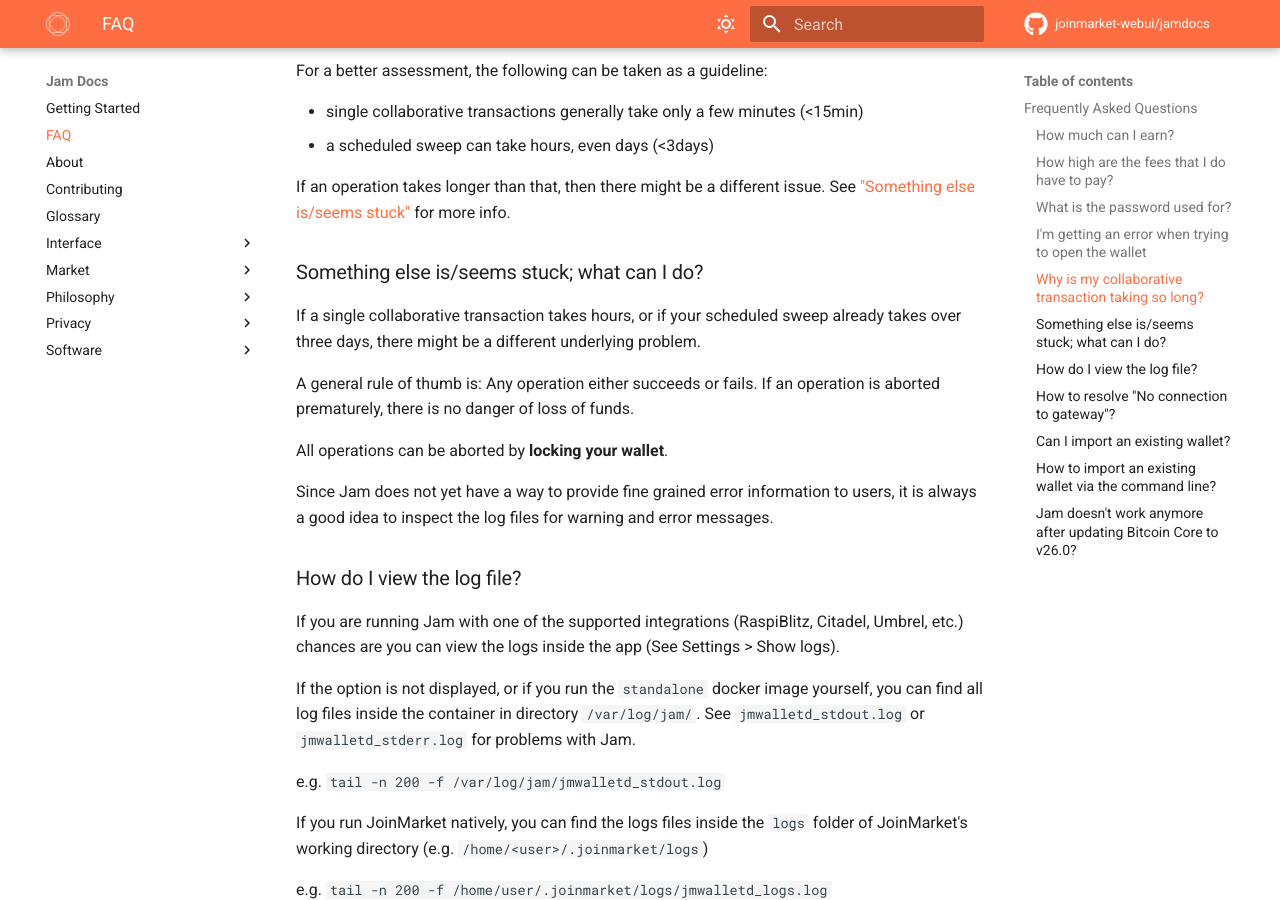
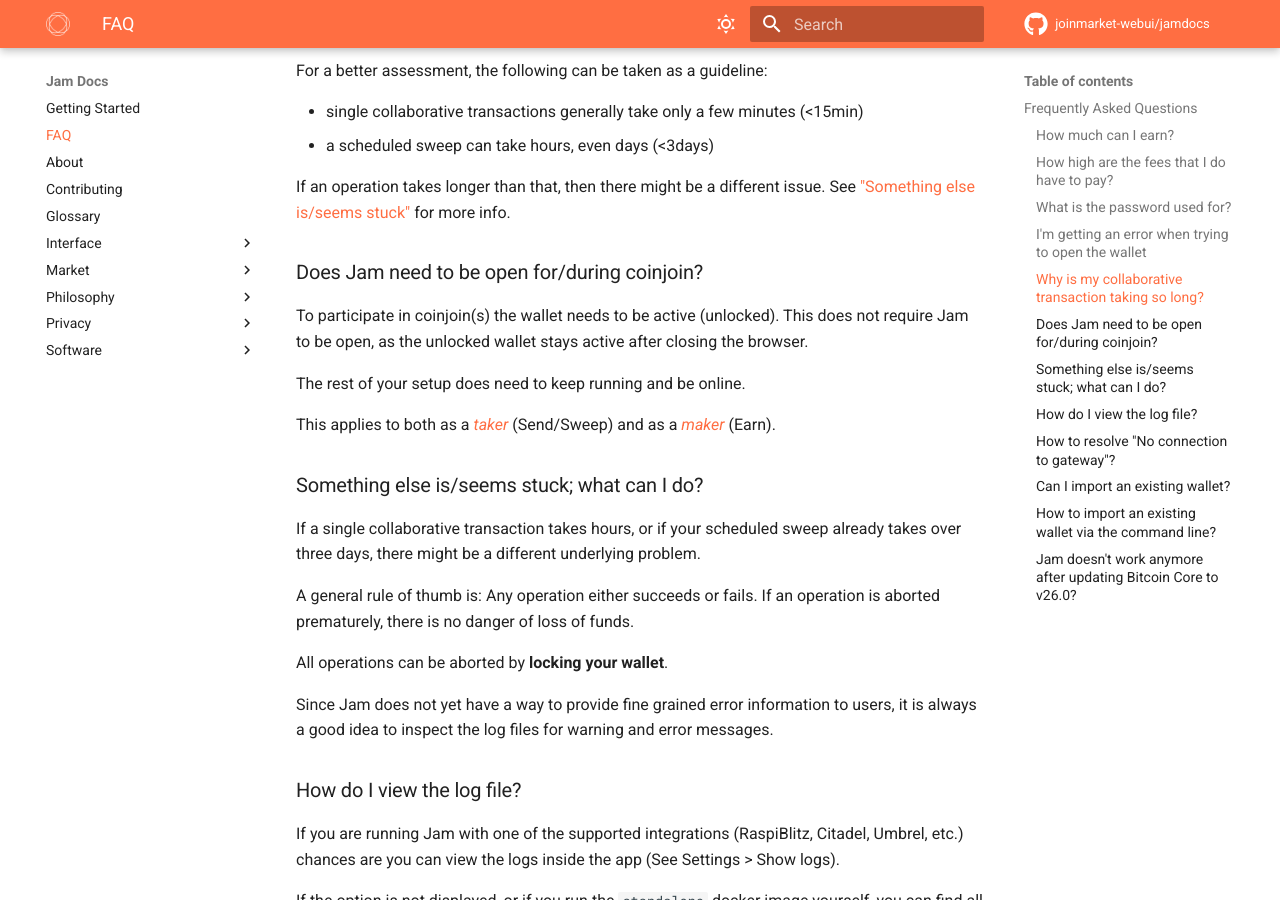
Before and after one commit to joinmarket-webui/jamdocs, an MkDocs documentation site: the page built from docs/FAQ.md, in a window 1280 px wide and 900 px high, scrolled down 1797 px. Built offline with MkDocs 1.6.1 and Material for MkDocs 9.7.7, drawn with Linux system fonts in a browser that asks for light colours; nearby versions of some CDN libraries; comment, search, counter and statistics services are not loaded.

Commit message:
FAQ: does Jam need to be open during coinjoin

```diff
--- a/docs/FAQ.md
+++ b/docs/FAQ.md
@@ -102,6 +102,15 @@
 
 If an operation takes longer than that, then there might be a different issue.
 See ["Something else is/seems stuck"](#something-isseems-stuck-what-can-i-do) for more info.
+
+### Does Jam need to be open for/during coinjoin?
+
+To participate in coinjoin(s) the wallet needs to be active (unlocked).
+This does not require Jam to be open, as the unlocked wallet stays active after closing the browser.
+
+The rest of your setup does need to keep running and be online.
+
+This applies to both as a [_taker_](/glossary/#taker) (Send/Sweep) and as a [_maker_](/glossary/#maker) (Earn).
 
 ### Something else is/seems stuck; what can I do?
 
```
